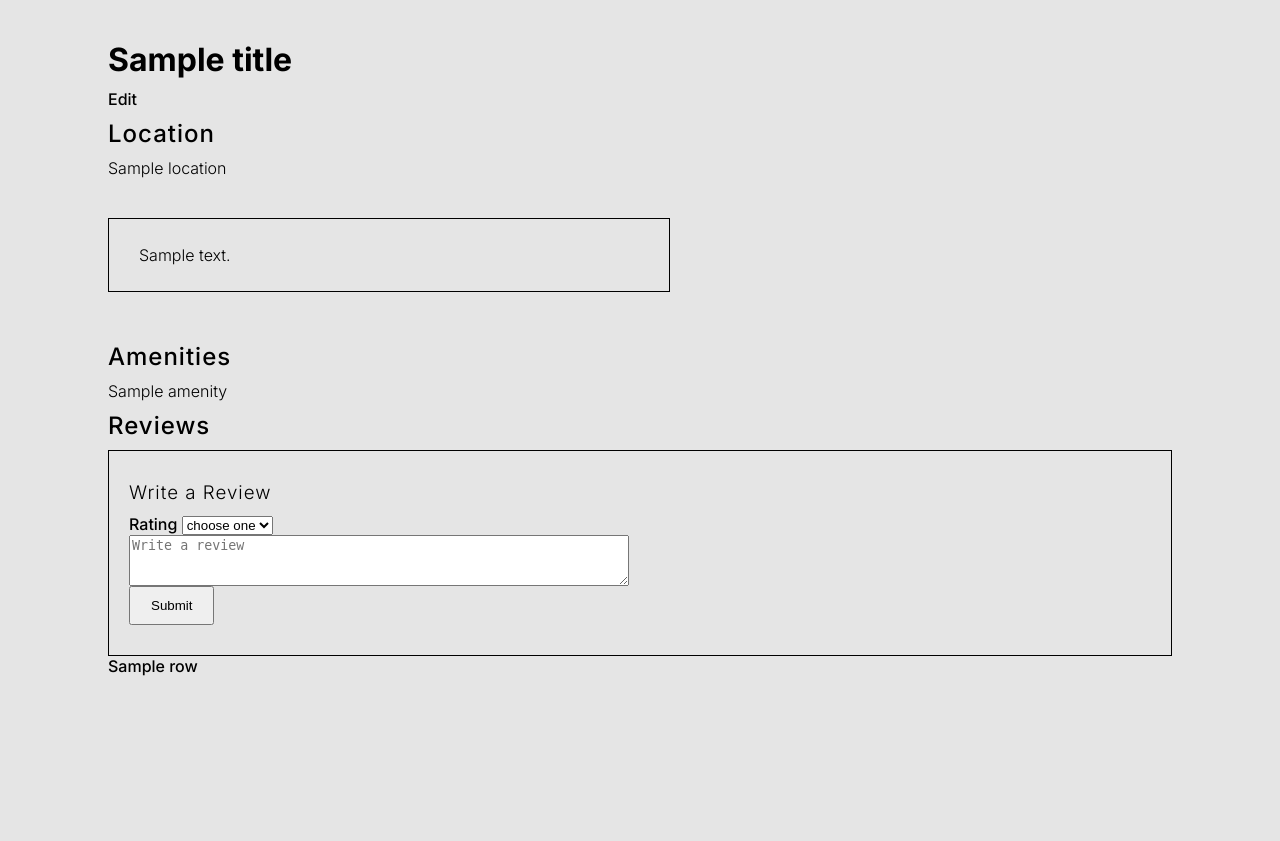
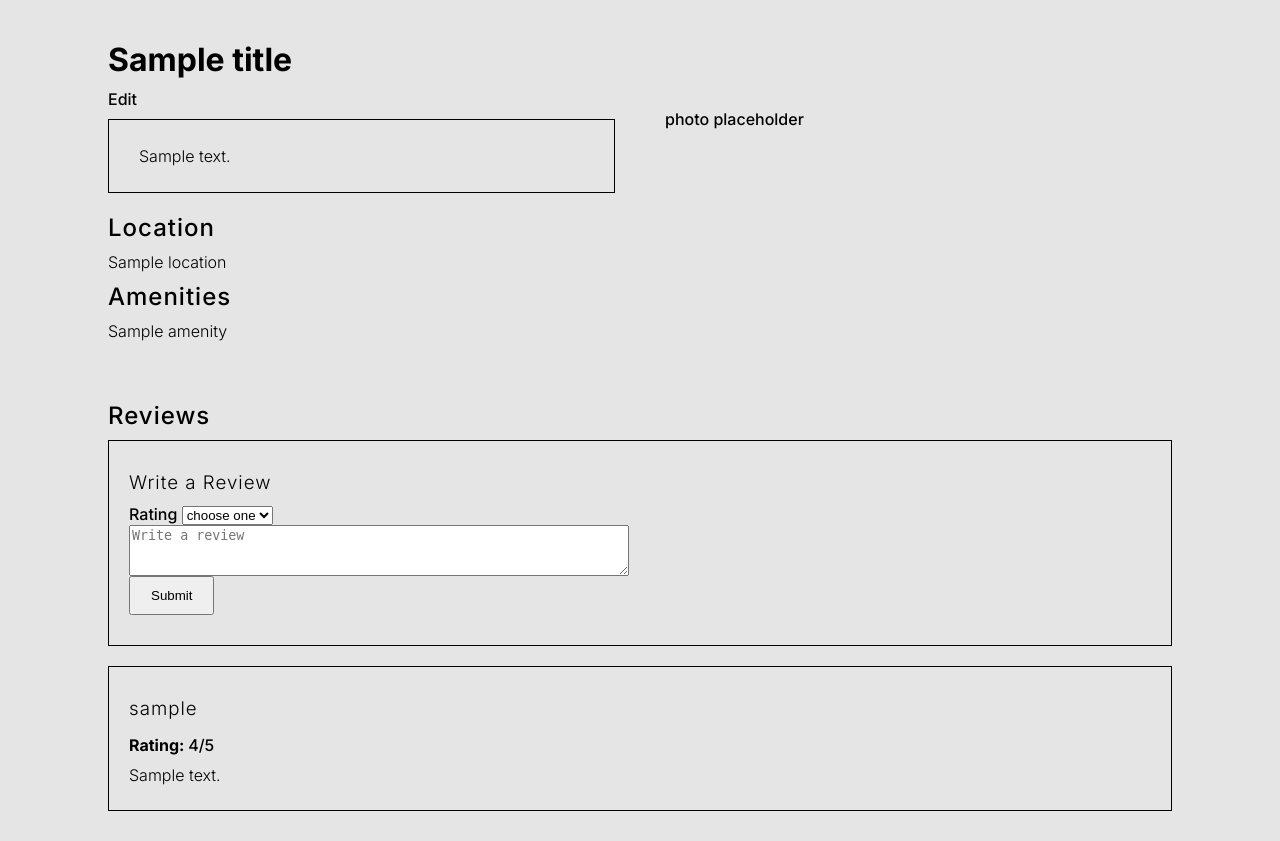
Before and after one commit to Wellesley-Study-Spots/StudySpots, a Flask app: template templates/spot.html in a window 1280 px wide. Shown: the part 92-933 px from the top of the page. Before the commit the page ends 768 px from the top, so only its background shows below. Run offline with Flask 2, Linux system fonts and the light colour scheme; the template is opened without the code that fills it: most values are stand-ins (such as "Sample title", 1, 10 or a date in 2020).

Commit message:
edit styling, display reviews on page

```diff
--- a/static/style.css
+++ b/static/style.css
@@ -174,6 +174,7 @@ input {
     border: 2px solid transparent;
     padding: 10px;
     background-color: #a6a6a6;
+    flex: 1 1 0px;
 }
 
 .spot:hover{
@@ -244,8 +245,18 @@ a:hover {
     text-align: left;
 }
 
+/* for spot.html */
 
-/* for spot.html */
+.spot-container{
+    display:flex;
+    flex-direction: row;
+    justify-content: flex-start;
+    gap: 50px;
+}
+.spot-container-row{
+    flex: 5
+}
+
 .spot_content_p{
     text-align: left;
     font-weight: 300;
@@ -258,7 +269,9 @@ a:hover {
     border: 1px solid black;
     max-width: 500px;
     padding: 0px 30px;
-    margin: 40px 0px;
+    margin-top:10px;
+    margin-bottom:10px;
+
 }
 .spot_description_p{
     text-align: left;
@@ -268,6 +281,7 @@ a:hover {
     display: flex;
     justify-content: space-between;
     max-width: 500px;
+    margin-bottom: 50px;
 }
 .spot_amenities_p{
     font-weight: 300;
@@ -284,3 +298,21 @@ a:hover {
     padding: 20px;
 
 }
+
+.reviews-container{
+    border: 1px solid black;
+    padding: 20px;
+    margin-top: 20px;
+    margin-bottom: 20px;
+}
+
+.review-row{
+    margin-top: 5px;
+    margin-bottom: 5px;
+}
+
+.review-comment {
+    margin-top:10px;
+    font-weight: lighter;
+
+}
--- a/templates/spot.html
+++ b/templates/spot.html
@@ -10,22 +10,33 @@
 
     <a href="{{url_for('edit', sid = sid)}}">Edit</a>
 
-    <h2 class="spot_title">Location</h2>
-    <div class='spot_content'>
-            <p class="spot_content_p">{{location}}</p>
-    </div>
+    <div class="spot-container">
 
+    <div class="spot-container-row">
         <div class="spot_description">
             <p class="spot_description_p">
                 {{description}}
             </p>
         </div>
 
+    <h2 class="spot_title">Location</h2>
+        <div class='spot_content'>
+            <p class="spot_content_p">{{location}}</p>
             <h2 class="spot_title">Amenities</h2>
                 <div class='spot_amenities'>
                     {% for a in amenities %}
                      <p class = "spot_amenities_p">{{a}}</p>
                      {% endfor %}
+                </div>
+
+     </div>
+    </div>
+
+    <div class="spot-container-row">
+    <div>photo placeholder</div>
+    </div>
+
+
     </div>
 
       <h2 class="spot_title">Reviews</h2>
@@ -51,7 +62,11 @@
       {% if rows|length > 0 %}
         <div>
             {% for row in rows %}
-                {{row}}
+            <div class="reviews-container">
+                <h3>{{row['username']}}</h3>
+                <div class="review-row"><b>Rating: </b>{{row['rating']}}/5</div>
+                <div class="review-row review-comment">{{row['comment']}}</div>
+            </div>
             {% endfor %}
         </div>
       {% endif %}
```
Lines whose indentation alone changed are shown as unchanged.
